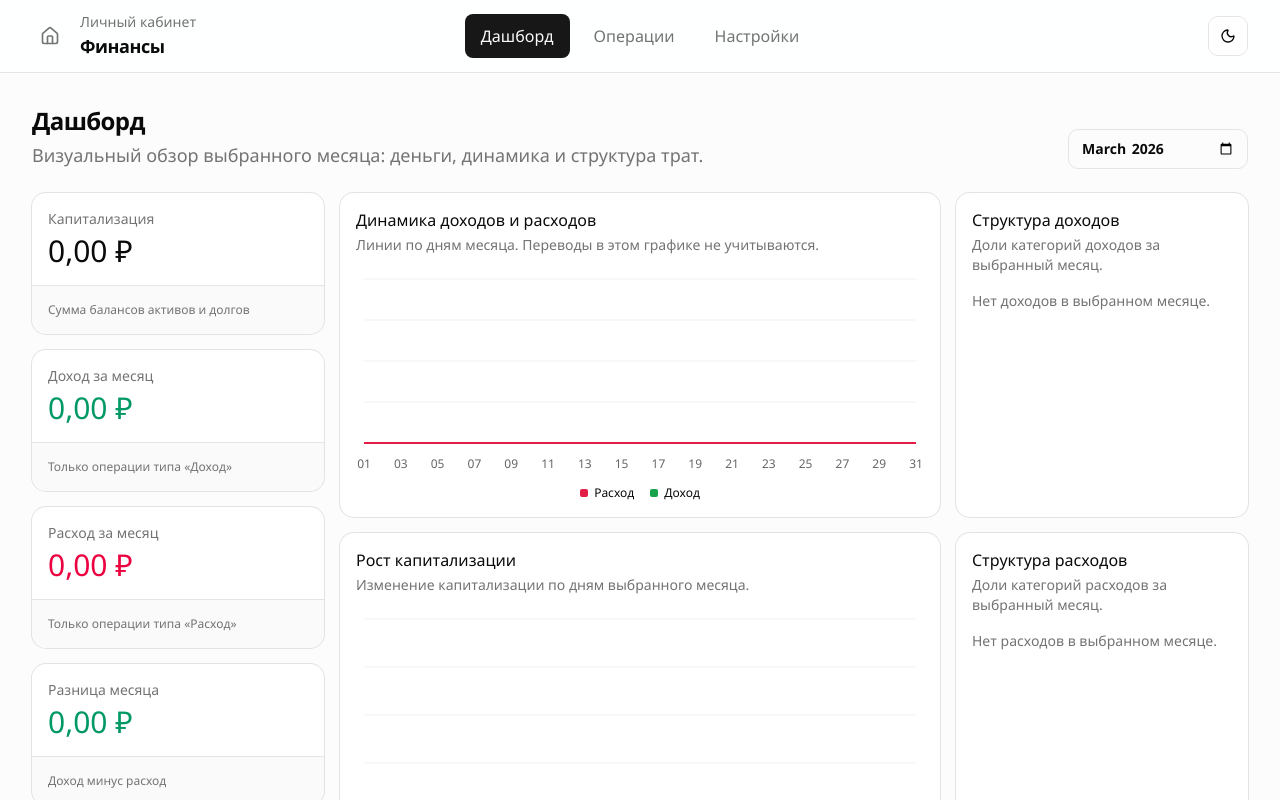
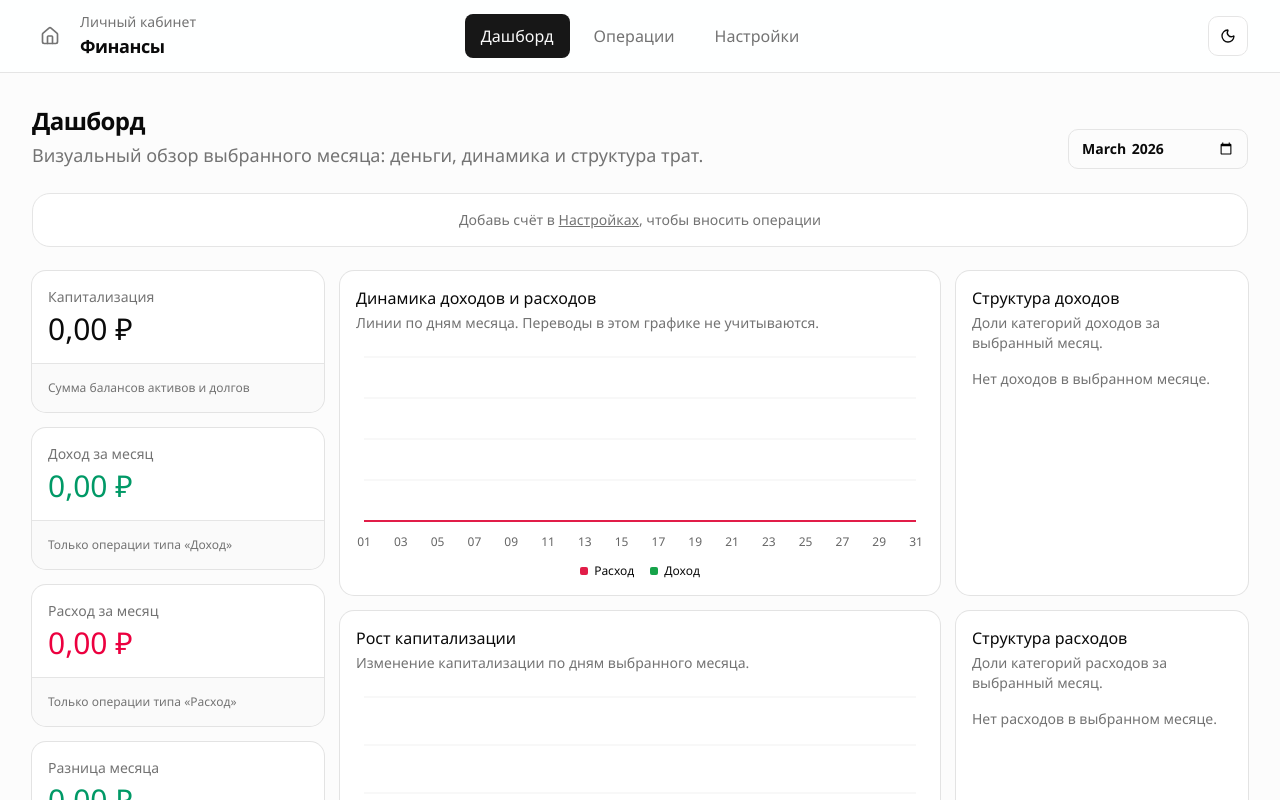
Before and after one commit to romabukreev-cmd/finance_app, a Next.js app: page /dashboard in a window 1280 px wide. Shown: the top 800 px of the page. Built offline with nearby package versions, Linux system fonts and the light colour scheme.

Commit message:
fix: show quick input bar always, hint if no accounts

```diff
--- a/src/components/finance/quick-input-bar.tsx
+++ b/src/components/finance/quick-input-bar.tsx
@@ -83,7 +83,13 @@ export function QuickInputBar() {
     setMessage(null)
   }
 
-  if (activeAccounts.length === 0) return null
+  if (activeAccounts.length === 0) {
+    return (
+      <div className="rounded-2xl border bg-card p-4 text-center text-sm text-muted-foreground">
+        Добавь счёт в <a href="/settings" className="underline">Настройках</a>, чтобы вносить операции
+      </div>
+    )
+  }
 
   return (
     <form onSubmit={handleSubmit} className="rounded-2xl border bg-card p-3 ring-1 ring-foreground/5">
```
